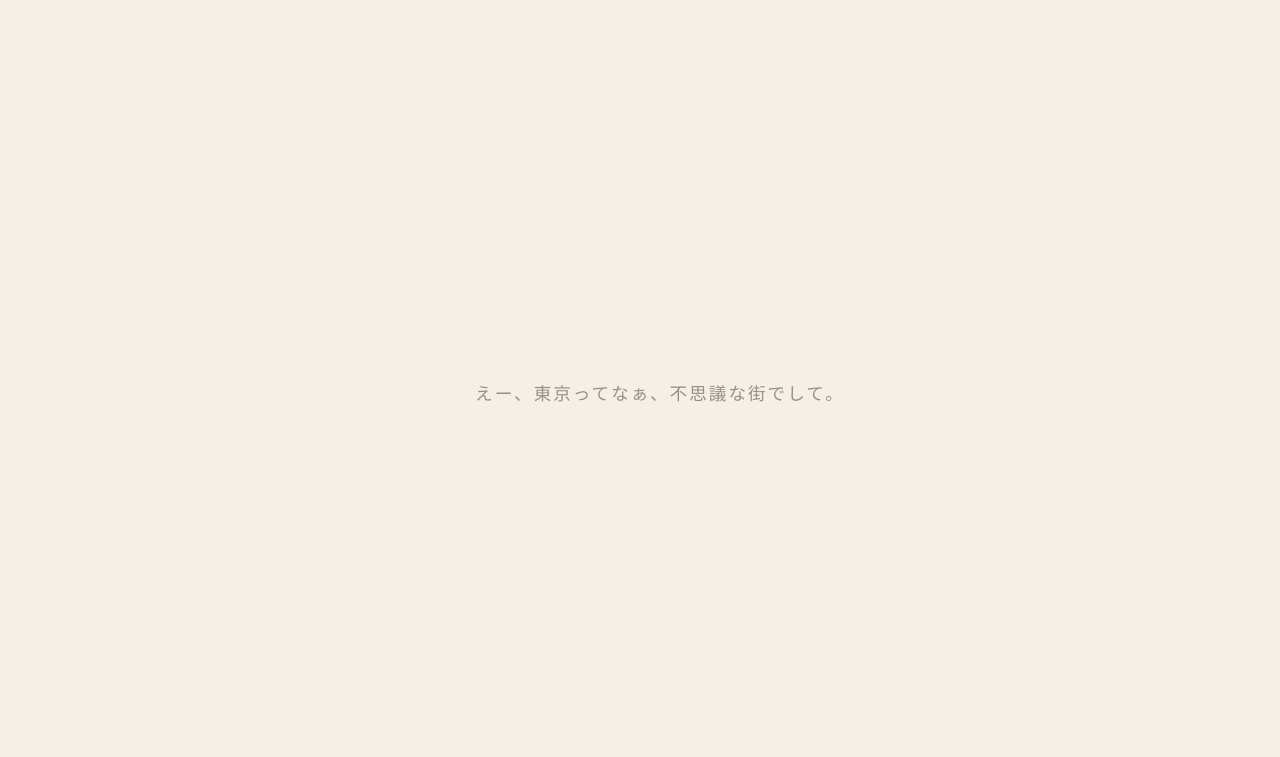
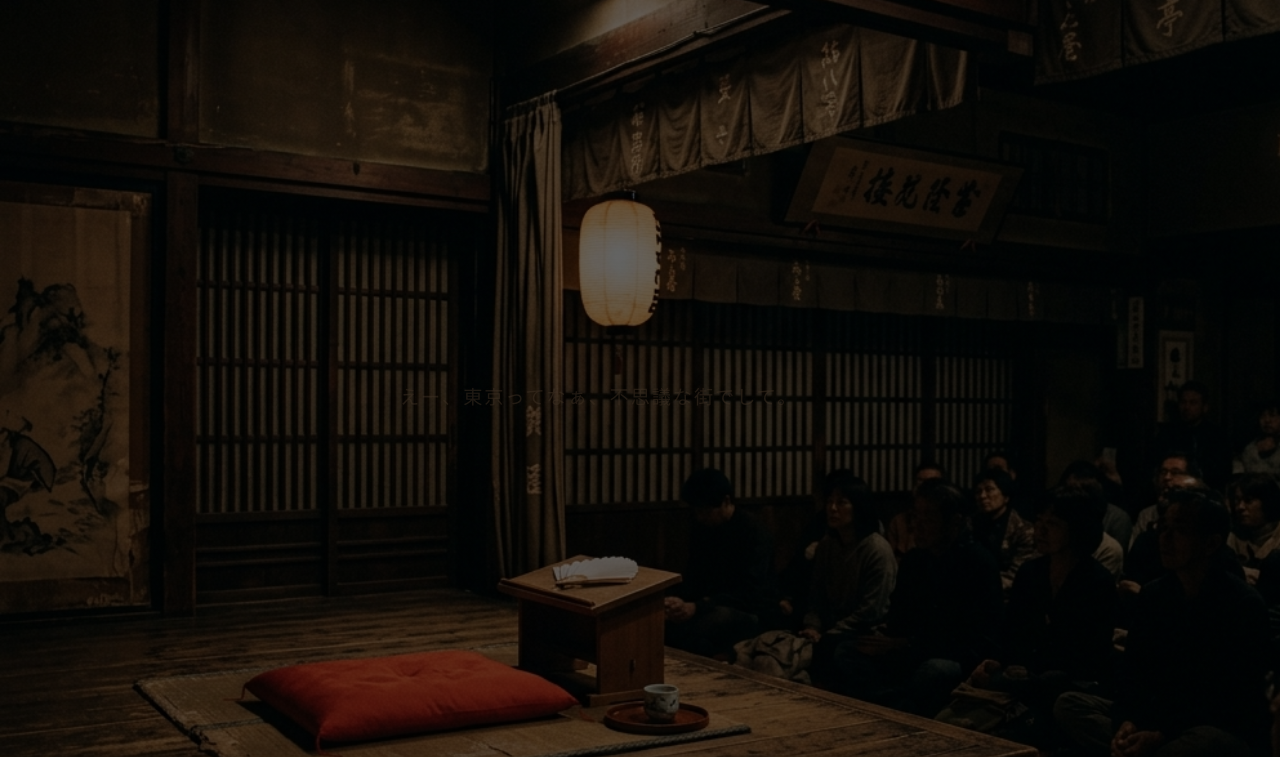
Before and after one commit to naga41/puzzle-walk-collections, a website: page app.html in a window 1280 px wide. Shown: the top 757 px of the page. Drawn offline with Linux system fonts and the light colour scheme.

Commit message:
fix: プロローグのビジュアル強化、スクロールUX改善、謎解きバランス調整、タイポグラフィ最適化を完遂

```diff
--- a/contents/tokyo-rediscovery/scenario.json
+++ b/contents/tokyo-rediscovery/scenario.json
@@ -9,7 +9,8 @@
       "その下にはね、百年前の震災で消えちまった『幻の設計図』ってぇのが眠ってる。",
       "建築家・葛城が遺した難しい記録を、あっしと一緒に紐解いていこうじゃありませんか。",
       "さあさあ、お立ち会い。時空を超えた『真実の輪郭』、ご案内いたしますよ。"
-    ]
+    ],
+    "prologueImage": "contents/tokyo-rediscovery/assets/prologue_bg.png"
   },
   "theme": {
     "--bg-base": "#f5f0e6",
@@ -50,8 +51,8 @@
       "imageCaption": "——葛城の手記に挟まれていた古いスケッチ",
       "content": [
         "<p>東京駅の八重洲口。今は賑やかな通りですが、昔は江戸城の外堀が豊かな水を湛えてたんですな。建築家の葛城は、この地名の元になったオランダ人、ヤン・ヨーステン（日本名：耶揚子）の孤独な運命に、自分の夢を重ねていたようで。ヨーステンが家康さんに重用されて屋敷をもらったのは丸の内側なんですが、駅ができたら地名だけがこっちに越してきた。街も人も、みんな漂流してるってわけだ。</p>",
-        "<p>さて、そのヨーステンが命懸けで乗ってきた船、『リーフデ号（愛号）』なんて素敵な名前ですがね。実はこれ、オランダを出たときには<strong>『別の名前』</strong>があったんですよ。ええ、小難しい人文学者の先生の名前でございましてね。知る人ぞ知る、ってぇ話なんですが。</p>",
-        "<p>八重洲通りの真ん中にある碑か、地下街にあるヨーステンさんの像をじっくり眺めてやっとくれ。その像の元になった、船の尻に飾られていた偉い学者の先生の名前……それこそが、この街の記憶を呼び覚ます最初の合言葉でございます。」"
+        "<p>さて、そのヨーステンが命懸けで乗ってきた船、『リーフデ号（愛号）』なんて素敵な名前ですがね。実はこれ、オランダを出たときには<strong>『別の名前』</strong>があったんですよ。ええ、オランダが誇る偉大な学者の先生のお名前でございましてね。知る人ぞ知る、ってぇ話なんですが。</p>",
+        "<p>八重洲通りの真ん中にある碑か、地下街にあるヨーステンさんの像をじっくり眺めてやっとくれ。その像の元になった、船の尻に飾られていたあの学者の先生の名前……それこそが、この街の記憶を呼び覚ます最初の合言葉でございます。」"
       ],
       "answerKeyword": "エラスムス",
       "successMessage": "……風景の解像度が、少し上がった。",
@@ -75,8 +76,7 @@
       "imageCaption": "——1923年当時のフィルム写真",
       "content": [
         "<p>日本橋。ここは五街道の出発点、お江戸のプライドでございますな。今の石橋は明治44年にできた20代目。建築家の葛城は、この橋こそが都市の『意志』だと言い切りましてね。設計した妻木頼黄さんの、西洋のライオンに麒麟や獅子を戦わせるような度胸に痺れたんでしょう。石と青銅が織りなす、まぁ立派な野外美術館ですよ、ここは。</p>",
-        "<p>橋のど真ん中、『道路元標』の脇で睨みをきかせてる翼を持った麒麟像。その鋭い爪でギュイっと押さえつけてる盾に注目してやっとくれ。そこにはね、この街がいまどこの支配下にあるか……なんて言い方は物騒ですが、<strong>『ある印（文字）』</strong>が含まれてる。歩道からじっくり観測してやっとくれ。震災の火を耐え抜いた、意地の一文字でございます。」",
-        "<p style=\"font-size:0.85rem; color:#736050; margin-top:20px; border-top: 1px solid var(--border); padding-top:15px;\">【語り部の耳打ち】欄干の石をよく見てごらんなさいな。あちこちに黒ずんだ跡や傷があるでしょう？ それ、100年前の震災の熱と、後の空襲の劫火に焼かれた跡なんですよ。橋はみんな見てたんですな、東京の喜怒哀楽を。</p>"
+        "<p>橋のど真ん中、『道路元標』の脇で睨みをきかせてる翼を持った麒麟像。その鋭い爪でギュイっと押さえつけてる盾に注目してやっとくれ。そこにはね、この街がどこに属しているかを示す<strong>『ある紋章（文字）』</strong>が含まれてる。歩道からじっくり観測してやっとくれ。震災の火を耐え抜いた、意地の一文字でございます。」"
       ],
       "answerKeyword": "東京都",
       "successMessage": "……風景の解像度が、少し上がった。",
@@ -98,7 +98,7 @@
       "monologue": "「えー、人形町。ここはねぇ、情緒が服を着て歩いてるような街でして。昔は吉原遊郭があり、芝居小屋が並び、傀儡師（人形使い）が闊歩してた。葛城の野郎、日記にこう書いてやがる。『ただ立派なビルを作ってもダメだ。そこに住む人の祭りや熱気、そのリズムを街に同期させろ』ってね。からくり櫓が刻んでいるのは時間じゃねぇ。江戸から続く、粋な火消したちの誇りですよ。幕に書かれたその名を、胸に刻んでやっとくれ。」",
       "content": [
         "<p>人形町。名前の通り、昔は人形劇や人形で生業を立てる人が溢れてた街ですな。建築家の葛城が感心したのは、ビルに囲まれても消えない『粋』ってぇ感性ですよ。特に大正の震災のとき、この辺の人はみんなで手を取り合って火を食い止め、古い街並みを守り抜いたってぇんだから、大したもんでございましょう？</p>",
-        "<p>通りにある二つのデッカい『からくり櫓』。それぞれ落語だの火消しだの、お江戸の華を今に見せてくれますがね。特に『町火消（まちびけし）』の櫓を見てやっとくれ。江戸は火事が多くて通年物騒だった。だからこそ、彼らの存在が街の救いだったんですな。櫓の幕や看板に書かれた、その誇り高き<strong>『職業の総称』</strong>。それを入力してやってください。葛城が設計図の底に書き添えた、不屈の魂の名前でございます。」"
+        "<p>通りにある二つのデッカい『からくり櫓』。それぞれ江戸落語だの、火事に立ち向かった勇猛な連中の情景だのを見せてくれますがね。特に、あの命懸けで街を守った<strong>『職業の連中』</strong>を表現した櫓を見てやっとくれ。彼らの存在が街の救いだったんですな。櫓の幕や看板に書かれた、その誇り高き<strong>『名前』</strong>。それを入力してやってください。葛城が設計図の底に書き添えた、不屈の魂の代名詞でございます。」"
       ],
       "answerKeyword": "火消し",
       "successMessage": "……彼らの営みが、微かに聞こえた。",
@@ -122,8 +122,8 @@
       "imageUrl": "contents/tokyo-rediscovery/assets/bridge.png",
       "imageCaption": "——葛城が書き残した『世界一美しい吊り橋』の青写真",
       "content": [
-        "<p>隅田川に架かる美人の橋、それが清洲橋でございます。その美しさから「震災復興の華」なんて、粋な通り名がついてまして。建築家の葛城が、水と街をどう調和させるか……その答えがこの橋の曲線美に詰まってる。名前の由来も『中洲（なかず）』と『清澄（きよすみ）』をくっつけたってぇんだから、洒落てますな。当時の無骨な橋とは訳が違う、デザインの勝利ですよ。</p>",
-        "<p>さて、この橋のモデル。葛城がヨーロッパで惚れ込んだ、当時のドイツにあった大吊り橋なんですよ。萬年橋（まんねんばし）からこの清洲橋を眺める構図は、今でも<strong>『〇〇〇の眺め』</strong>なんて言われて、向こうの都市を彷彿とさせるって話だ。葛城の創作意欲に火をつけた、そのドイツの<strong>『都市の名前』</strong>。当ててやっとくれ。それこそが、彼が東京に重ねた幻の影でございます。」"
+        "<p>隅田川に架かる美人の橋、それが清洲橋でございます。その美しさから「震災復興の華」なんて、粋な通り名がついてまして。建築家の葛城が、水と街をどう調和させるか……その答えがこの橋の曲線美に詰まってる。名前の由来も両岸の地名をくっつけたってぇんだから、洒落てますな。当時の無骨な橋とは訳が違う、デザインの勝利ですよ。</p>",
+        "<p>さて、この橋のモデル。葛城がヨーロッパで惚れ込んだ、当時のあの大国にあった大吊り橋なんですよ。萬年橋（まんねんばし）からこの清洲橋を眺める構図は、今でも<strong>『〇〇〇の眺め』</strong>なんて言われて、本場の都市を彷彿とさせると評判だ。葛城の創作意欲に火をつけた、その<strong>『ドイツの都市名』</strong>。当ててやっとくれ。それこそが、彼が東京に重ねた幻の影でございます。」"
       ],
       "answerKeyword": "ケルン",
       "successMessage": "……水面が揺れ、道が繋がった。",
@@ -143,8 +143,8 @@
       "title": "水天宮、命の源",
       "monologue": "「えー、おあとがよろしいようで。すべての地点を繋ぎ終え、最後に辿り着いたのは……水天宮。有馬家のお殿様が久留米から連れてきた神様で、『情け有馬の水天宮』なんてぇ言葉まで生まれた。葛城の計画も、最後は『水』に戻ってきたようで。都市がどう変わろうと、命を祝う心と水辺の安らぎだけは、設計図の底に絶対に残しておきたかったんでしょうな。お犬さまの足元に刻まれた、最後の一文字。それを刻んで、この長いお噺を結ぶといたしましょう。」",
       "content": [
-        "<p>ついに終着地点、水天宮でございます。江戸の頃、有馬家のお屋敷内にあった神様を、庶民のために門を開いて参拝させた。その優しさが「情け有馬」なんて語り継がれてる、まぁ温かい場所ですよ、ここは。建築家の葛城も、どんだけハイカラな街を作っても、最後はこういう『命への祈り』がなきゃ魂が入らねぇと考えたんでしょうな。今の社殿は震災のときとは場所が少し違いますが、底流にある記憶は地続きでございます。</p>",
-        "<p>境内の『子宝いぬ』の周り。自分の干支を撫でる円盤がありますでしょう。その円盤のど真ん中、母犬の足元にペタっと刻まれている<strong>『最後の一文字』</strong>は何でしょうかね？ 都市の源であり、葛城が死ぬまで守ろうとした『幻の水都』を象徴する、あの一文字。それを特定して、この長い探索の幕を引いてやってください。」"
+        "<p>ついに終着地点、水天宮でございます。江戸の頃、お屋敷内の神様を庶民のために開放したってぇんだから、情け深い話ですよ。建築家の葛城も、どんだけハイカラな街を作っても、最後はこういう『命への祈り』がなきゃ魂が入らねぇと考えたんでしょうな。今の社殿は震災のときとは場所が少し違いますが、底流にある記憶は地続きでございます。</p>",
+        "<p>境内の『子宝いぬ』の周り。自分の干支を撫でる円盤がありますでしょう。その円盤のど真ん中、母犬の足元をじっと眺めてやってください。そこにペタっと刻まれている<strong>『最後の一文字』</strong>。都市の源であり、この旅の通奏低音でもある、あの一文字。それを特定して、この長い探索の幕を引いてやってください。」"
       ],
       "answerKeyword": "水",
       "failureMessage": "……文字が弾かれた。それは最も身近なものだ。",
--- a/core/css/style.css
+++ b/core/css/style.css
@@ -1,5 +1,5 @@
 /* core/css/style.css */
-@import url('https://fonts.googleapis.com/css2?family=Noto+Serif+JP:wght@300;400;700&display=swap');
+@import url('https://fonts.googleapis.com/css2?family=Noto+Serif+JP:wght@400;500;700&display=swap');
 
 :root {
     /* デフォルトテーマ変数（JSON側でオーバーライド可能） */
@@ -8,17 +8,21 @@
     --accent: #aaaaaa;
     --glass-bg: rgba(20, 20, 20, 0.6);
     --border: rgba(255, 255, 255, 0.1);
+    --font-reading: 'Noto Serif JP', serif;
 }
 
 body {
     background-color: var(--bg-base);
     color: var(--text-main);
-    font-family: 'Noto Serif JP', serif;
+    font-family: var(--font-reading);
     margin: 0;
     overflow-x: hidden;
-    line-height: 1.8;
+    line-height: 2.2; /* 行間を広げて没入感を高める */
+    letter-spacing: 0.05em; /* 字間をわずかに広げる */
     background-image: radial-gradient(circle at 50% 0%, rgba(255,255,255,0.03) 0%, transparent 80%);
     min-height: 100vh;
+    font-weight: 500; /* 全体的に少し太めに設定 */
+    -webkit-font-smoothing: antialiased;
 }
 
 /* UI Utility Classes */
@@ -61,17 +65,19 @@ body {
 }
 
 .prologue-text {
-    font-size: 1.1rem;
-    font-weight: 300;
-    letter-spacing: 2px;
-    line-height: 2.2;
+    font-size: 1.2rem;
+    font-weight: 500;
+    letter-spacing: 0.1em;
+    line-height: 2.4;
     opacity: 0;
     position: absolute;
     width: 100%;
-    padding: 0 20px;
+    padding: 0 40px;
     box-sizing: border-box;
     transition: opacity 2s ease-in-out, transform 2s ease-in-out;
     transform: translateY(10px);
+    text-align: justify;
+    text-justify: inter-character;
 }
 
 .prologue-text.show {
@@ -174,19 +180,25 @@ h2 { font-size: 1.4rem; margin: 0 0 20px 0; font-weight: 400; border-bottom: 1px
 
 .monologue {
     color: var(--accent);
-    font-size: 0.95rem;
-    line-height: 2;
-    margin-bottom: 25px;
-    padding-left: 15px;
-    border-left: 1px solid var(--border);
+    font-size: 1rem;
+    line-height: 2.2;
+    margin-bottom: 35px;
+    padding-left: 20px;
+    border-left: 2px solid var(--border);
     font-style: italic;
+    font-weight: 400;
+    text-align: justify;
+    text-justify: inter-character;
 }
 .html-content {
-    font-size: 0.95rem; line-height: 2; font-weight: 400;
+    font-size: 1rem; line-height: 2.4; font-weight: 500;
     color: var(--text-main);
-    text-shadow: 0px 0px 1px rgba(62, 49, 36, 0.2); /* にじみを抑えめに */
+    text-shadow: 0px 0px 1px rgba(62, 49, 36, 0.1);
+    text-align: justify;
+    text-justify: inter-character;
+    word-break: break-all;
 }
-.html-content p { margin-bottom: 2em; }
+.html-content p { margin-bottom: 2.2em; }
 .html-content strong { color: var(--accent); font-weight: 700; }
 
 .section-divider {
--- a/core/js/engine.js
+++ b/core/js/engine.js
@@ -31,7 +31,7 @@ class PuzzleWalkEngine {
             this.applyTheme(this.scenarioData.theme);
             this.headerTitle.innerText = this.scenarioData.metadata.title;
             this.renderScenario(this.scenarioData.chapters);
-            this.playPoeticPrologue(this.scenarioData.metadata.prologue);
+            this.playPoeticPrologue(this.scenarioData.metadata.prologue, this.scenarioData.metadata.prologueImage);
 
         } catch (err) {
             console.error(err);
@@ -51,11 +51,18 @@ class PuzzleWalkEngine {
         }
     }
 
-    async playPoeticPrologue(prologueLines) {
+    async playPoeticPrologue(prologueLines, prologueImage) {
         const logContainer = document.getElementById('boot-log');
         if (!prologueLines || prologueLines.length === 0) {
             this.bootScreen.style.display = 'none';
             return;
+        }
+
+        // Prologue Image support
+        if (prologueImage) {
+            this.bootScreen.style.backgroundImage = `linear-gradient(rgba(0,0,0,0.6), rgba(0,0,0,0.6)), url('${prologueImage}')`;
+            this.bootScreen.style.backgroundSize = 'cover';
+            this.bootScreen.style.backgroundPosition = 'center';
         }
 
         // Tap guide
@@ -174,14 +181,17 @@ class PuzzleWalkEngine {
     }
 
     unlockChapter(chapterId) {
-        if (this.isDemoMode) return; // デモモード時は関数レベルで強制ブロック
+        if (this.isDemoMode) return;
         if (!chapterId) return;
         const target = document.getElementById(`ch${chapterId}`);
         if(target) {
             target.classList.remove('locked');
+            // フィードバックを読む時間を確保するため、遅延を延長
             setTimeout(() => {
-                target.scrollIntoView({ behavior: 'smooth', block: 'center' });
-            }, 300);
+                const yOffset = -80; // 上部に余白を残す
+                const y = target.getBoundingClientRect().top + window.pageYOffset + yOffset;
+                window.scrollTo({ top: y, behavior: 'smooth' });
+            }, 1800);
         }
     }
 
```
Also changed, not shown: contents/tokyo-rediscovery/assets/prologue_bg.png (added).
